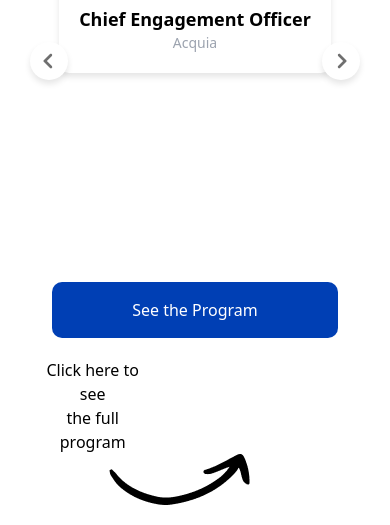
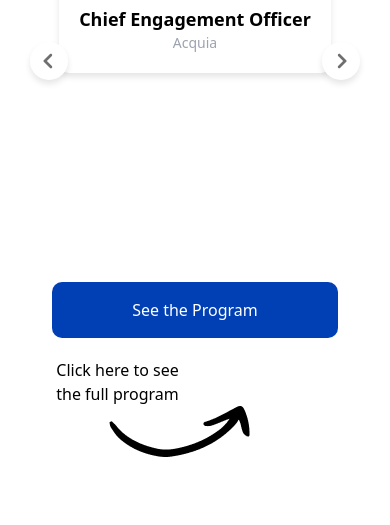
Before and after one commit to almaazkhan1055/specbee-assignment-html, a plain HTML site: page index.html in a window 390 px wide. Shown: the part 424-949 px from the top of the page. After the commit the page ends 901 px from the top, so only its background shows below. Drawn offline with nearby package versions, Linux system fonts and the light colour scheme.

```diff
--- a/media.css
+++ b/media.css
@@ -29,7 +29,6 @@
     gap: 20px;
   }
   .program-info {
-    width: 34%;
     margin-top: 20px;
   }
   .arrow-container {
```
